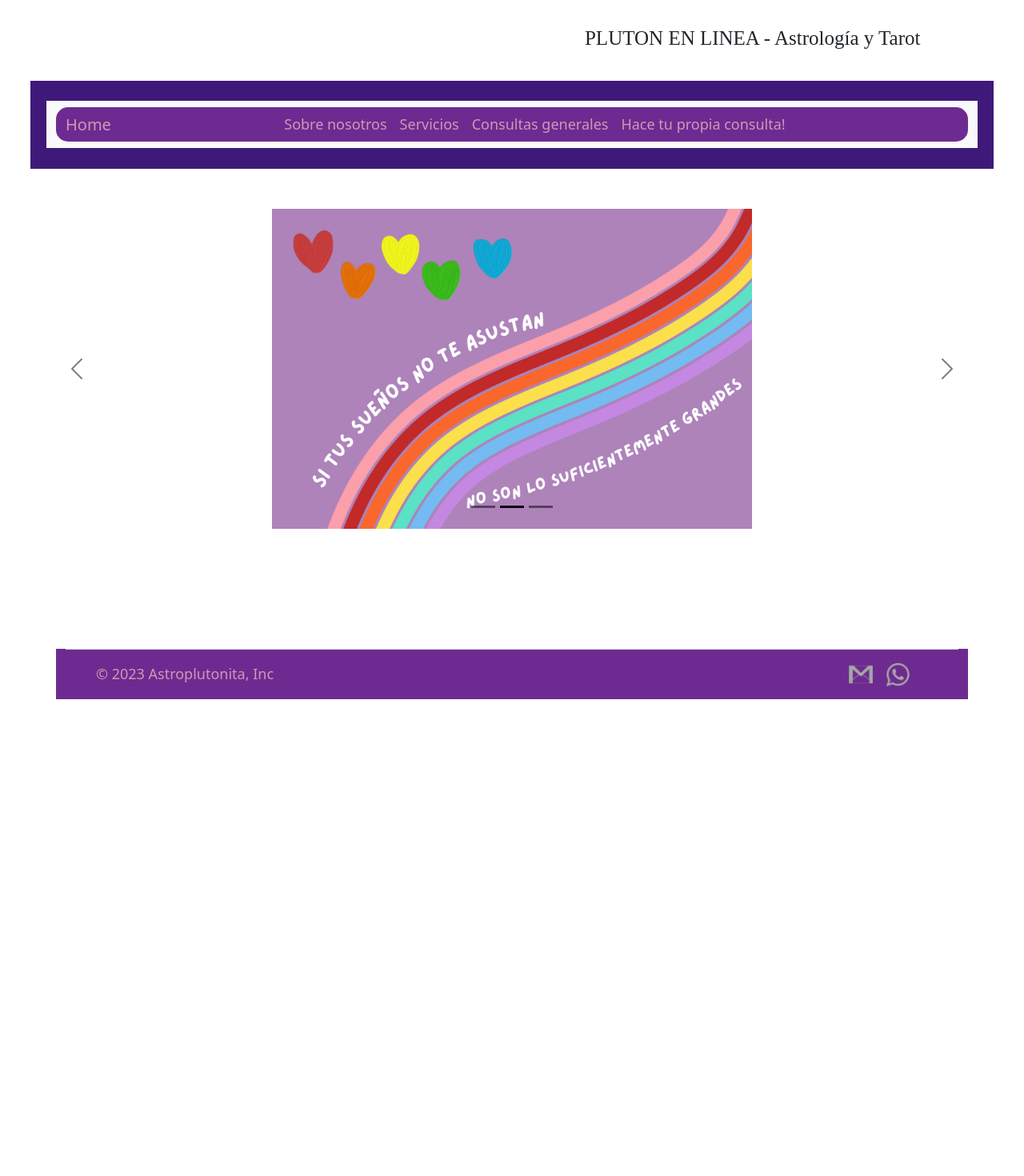
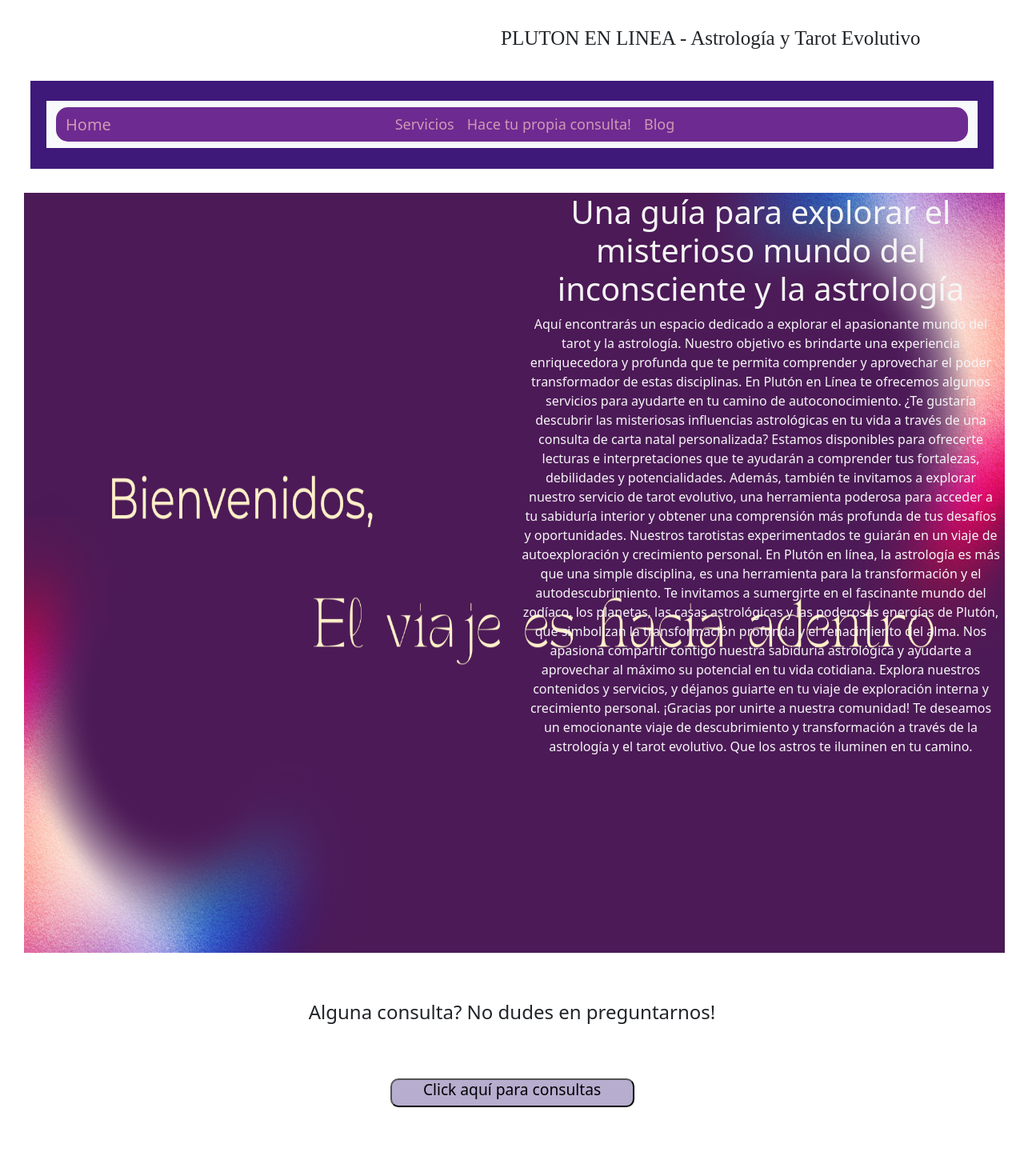
Before and after one commit to ySofiarodriguez15/proyecto-astrologia-def, a React (Create React App) app in the folder front/: page / in a window 1280 px wide. Shown: the part 300-1770 px from the top of the page at 80% size. Before the commit the page ends 1198 px from the top, so only its background shows below. Built offline with nearby package versions, Linux system fonts and the light colour scheme.

Commit message:
se cambia home y formulario

```diff
--- a/front/src/App.css
+++ b/front/src/App.css
@@ -1,3 +1,17 @@
+@media screen and (max-width: 700px) {
+  .navbarcolor {
+  display: inline-block;
+}
+.bodyHome {
+  display: inline-block;
+}
+
+.body{
+  display: inline-block;
+}
+}
+
+
 .App {
   text-align: center;
 }
@@ -40,7 +54,34 @@
 
 /* css propio */
 
+.pHome{
+  color:whitesmoke
+}
 
+.textoHome{
+  margin-top: 160px;
+}
+
+.botonHome{
+  background-color:#B6ADCF;
+  padding: 0%;
+  border-radius: 10px;
+  height: 36px;
+  width: 305px;
+  justify-content: center;
+  align-items: center;
+}
+
+.h6ButonHome{
+  color:black;
+  font-size: larger;
+  align-items: center;
+}
+
+.imgHome{
+  width: 205%;
+  margin-left:0px;
+}
 .shake-little{
   height: 230px;
   width: 230px;
@@ -163,6 +204,12 @@
   background:#d397b4;
 }
 
+.descripcionForm{
+  height: 160px;
+  width: 625px;
+  text-align: center;
+}
+
 
 {/*Footer*/}
 
@@ -174,7 +221,7 @@
 
 .footer{
   margin-top: 150px;
-
+  background-color: #6D2B91;
 }
 
 
--- a/front/src/App.js
+++ b/front/src/App.js
@@ -6,7 +6,7 @@ import { Route, Routes} from "react-router-dom";
 import Navegacion from './componentes/Navegacion.jsx';
 import Home from './componentes/Home.jsx';
 import Formulario from './componentes/Formulario.jsx';
-import About from './componentes/About.jsx';
+import Blog from './componentes/Blog.jsx';
 import Servicios from './componentes/Servicios.jsx';
 import Donde from './componentes/Donde.jsx';
 import Footer from './componentes/Footer.jsx';
@@ -29,7 +29,7 @@ function App() {
       <Row>
         <Col className='colTituloPpal'>
           <h1 className='tituloPpal'>
-            PLUTON EN LINEA - Astrología y Tarot
+            PLUTON EN LINEA - Astrología y Tarot Evolutivo
           </h1>
         </Col>
       </Row>
@@ -37,10 +37,9 @@ function App() {
         <Navegacion />
         <Routes>
           <Route path="/" element = {<Home />} />
-          <Route path="About" element = {<About />} />
           <Route path="Servicios" element = {<Servicios />} />
-          <Route path="Donde" element = {<Donde />} />
           <Route path="Formulario" element = {<Formulario />} />
+          <Route path="Blog" element = {<Blog />} />
 
         </Routes>
 
--- a/front/src/componentes/Footer.jsx
+++ b/front/src/componentes/Footer.jsx
@@ -8,7 +8,7 @@ function Footer() {
     <>
 
         <div className="footer">
-            <div className="container">
+            <div>
             <footer className="d-flex flex-wrap justify-content-between align-items-center py-3 my-4 border-top">
                 <div className="col-md-4 d-flex align-items-center">
                     <a href="/" class="mb-3 me-2 mb-md-0 text-muted text-decoration-none lh-1">
--- a/front/src/componentes/Formulario.jsx
+++ b/front/src/componentes/Formulario.jsx
@@ -3,7 +3,9 @@ import React, {useState} from 'react';
 import axios from 'axios';
 import { useEffect } from 'react';
 import Swal from 'sweetalert2';
-
+import Col from 'react-bootstrap/esm/Col';
+import Row from 'react-bootstrap/esm/Row';
+import FormSelect from 'react-bootstrap';
 
 const Formulario=()=> {
     const URL = 'http://localhost:9000/crear';
@@ -12,7 +14,8 @@ const Formulario=()=> {
         nombre: '',
         apellido: '',
         motivo:'',
-        email:''
+        email:'',
+        descripcion:''
     });
 
     useEffect(()=>{
@@ -48,16 +51,20 @@ const Formulario=()=> {
 
     return (
         <>
-        <h1>Completa tus datos</h1>
+        <h1 class="mt-5">Completa tus datos</h1>
         <form onSubmit={handleClick} className="bodyFormulario">
+
             <div>
+            <Row className='m-0 p-0'>
+            <Col className='col-2'>
             <input className='divFormulario'
                 placeholder='Nombre'
                 name='nombre'
                 value={values.nombre}
                 onChange={handleInputChange}
             />
-            </div>
+            </Col>
+            <Col className='col-2'>
             <div>
             <input className='divFormulario'
                 placeholder='Apellido'
@@ -66,23 +73,46 @@ const Formulario=()=> {
                 onChange={handleInputChange}
             />
             </div>
+
+            </Col>
+            </Row>
+            <Row className='m-0 p-0'>
+            <Col className='col-2 m-0'>
             <div>
-                        <input className='divFormulario'
+            <input className='divFormulario'
                 placeholder='Motivo'
                 name='motivo'
                 value={values.motivo}
                 onChange={handleInputChange}
             />
+
             </div>
+            </Col>
+            <Col className='col-2 m-0'>
             <div>
-                        <input className='divFormulario'
+                <input className='divFormulario'
                 placeholder='Email'
                 name='email'
                 value={values.email}
                 onChange={handleInputChange}
             />
             </div>
-            <button type='submit' className='botonFormulario'>Enviar</button>
+            </Col>
+            </Row>
+            <Row className='justify-content-center'>
+                <Col className='col-4'>
+                    <input class="descripcionForm"
+                        placeholder='Contános un poco más'
+                        name='descripcion'
+                        value={values.descripcion}
+                        onChange={handleInputChange}
+                    />
+
+                </Col>
+            </Row>
+
+            </div>
+            <button type='submit' className='botonHome'>Enviar</button>
         </form>
     </>
 
--- a/front/src/componentes/Home.jsx
+++ b/front/src/componentes/Home.jsx
@@ -1,41 +1,49 @@
 import 'bootstrap/dist/css/bootstrap.min.css';
-import Carousel from 'react-bootstrap/Carousel';
+import Nav from 'react-bootstrap/Nav';
+import Button from 'react-bootstrap/Button';
+import Row from 'react-bootstrap/Row';
+import Col from 'react-bootstrap/Col';
 import React from 'react';
 import img1 from '../images/Carousel1.png';
-import img2 from '../images/neptunojupi.png'
-import img3 from '../images/plutonept.png';
+
 
 
 
 
 function Home() {
     return (
-        <Carousel variant="dark" className = "carousel">
-        <Carousel.Item>
-            <img
-            className="fotoCarousel"
-            src={img1}
-            alt="First slide"
-            />
+        <div className='bodyHome'>
+        <Row>
+            <Col className="col-6">
+                    <img src={img1} alt="Imágen no disponible" className='imgHome' height={950}/>
+            </Col>
+            <Col className="col-6">
+                <div>
+                    <h1 className='pHome'> Una guía para explorar el misterioso mundo del inconsciente y la astrología</h1>
+                    <p className='pHome'> Aquí encontrarás un espacio dedicado a explorar el apasionante mundo del tarot y la astrología. Nuestro objetivo es brindarte una experiencia enriquecedora y profunda que te permita comprender y aprovechar el poder transformador de estas disciplinas. En Plutón en Línea te ofrecemos algunos servicios para ayudarte en tu camino de autoconocimiento. ¿Te gustaría descubrir las misteriosas influencias astrológicas en tu vida a través de una consulta de carta natal personalizada? Estamos disponibles para ofrecerte lecturas e interpretaciones que te ayudarán a comprender tus fortalezas, debilidades y potencialidades.
+                        Además, también te invitamos a explorar nuestro servicio de tarot evolutivo, una herramienta poderosa para acceder a tu sabiduría interior y obtener una comprensión más profunda de tus desafíos y oportunidades. Nuestros tarotistas experimentados te guiarán en un viaje de autoexploración y crecimiento personal.
+                        En Plutón en línea, la astrología es más que una simple disciplina, es una herramienta para la transformación y el autodescubrimiento. Te invitamos a sumergirte en el fascinante mundo del zodíaco, los planetas, las casas astrológicas y las poderosas energías de Plutón, que simbolizan la transformación profunda y el renacimiento del alma.
+                        Nos apasiona compartir contigo nuestra sabiduría astrológica y ayudarte a aprovechar al máximo su potencial en tu vida cotidiana. Explora nuestros contenidos y servicios, y déjanos guiarte en tu viaje de exploración interna y crecimiento personal.
+                        ¡Gracias por unirte a nuestra comunidad! Te deseamos un emocionante viaje de descubrimiento y transformación a través de la astrología y el tarot evolutivo.
+                        Que los astros te iluminen en tu camino.</p>
+                </div>
+                </Col>
 
-        </Carousel.Item>
-        <Carousel.Item>
-            <img
-            className="fotoCarousel"
-            src={img2}
-            alt="Second slide"
-            />
+        </Row>
 
-        </Carousel.Item>
-        <Carousel.Item>
-            <img
-            className="fotoCarousel"
-            src={img3}
-            alt="Third slide"
-            />
-
-        </Carousel.Item>
-        </Carousel>
+        <Row>
+            <Col className="col-6 fw-normal">
+                <h4>Alguna consulta? No dudes en preguntarnos!</h4>
+            </Col>
+        </Row>
+        <Row>
+            <Col className="col-6">
+                <button className='botonHome'>
+                    <Nav.Link href="Formulario"><h6 className='h6ButonHome'>Click aquí para consultas</h6></Nav.Link>
+                </button>
+            </Col>
+        </Row>
+        </div>
     );
 }
 
--- a/front/src/componentes/Navegacion.jsx
+++ b/front/src/componentes/Navegacion.jsx
@@ -14,10 +14,9 @@ function Navegacion() {
             <Navbar.Brand href="/" className="me-auto">Home</Navbar.Brand>
 
                 <Nav className="me-auto">
-                    <Nav.Link href="About" className='navLink'>Sobre nosotros</Nav.Link>
                     <Nav.Link href="Servicios" className='navLink'>Servicios</Nav.Link>
-                    <Nav.Link href="Donde" className='navLink'>Consultas generales</Nav.Link>
                     <Nav.Link href="Formulario" className='navLink'>Hace tu propia consulta!</Nav.Link>
+                    <Nav.Link href="Blog" className='navLink'>Blog</Nav.Link>
                 </Nav>
 
             </Container>
```
Also changed, not shown: front/src/componentes/Blog.jsx (renamed from front/src/componentes/About.jsx), 1 other file (tests, documents, lock files or other folders).
